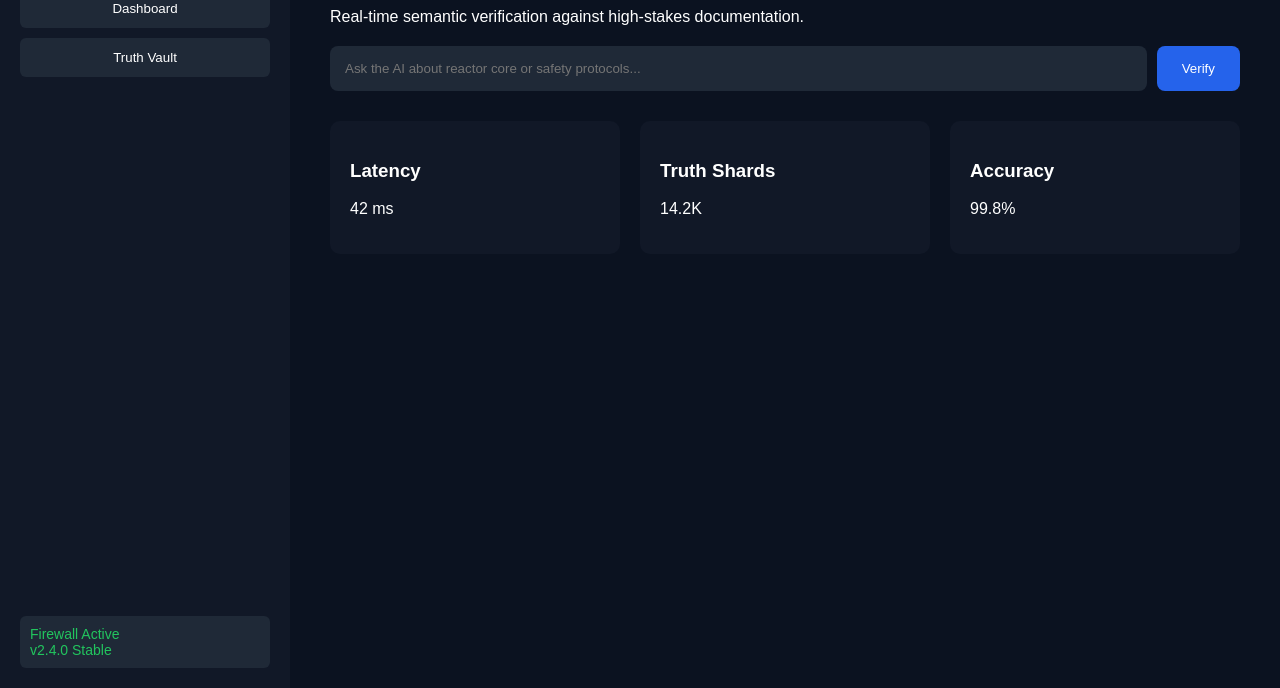
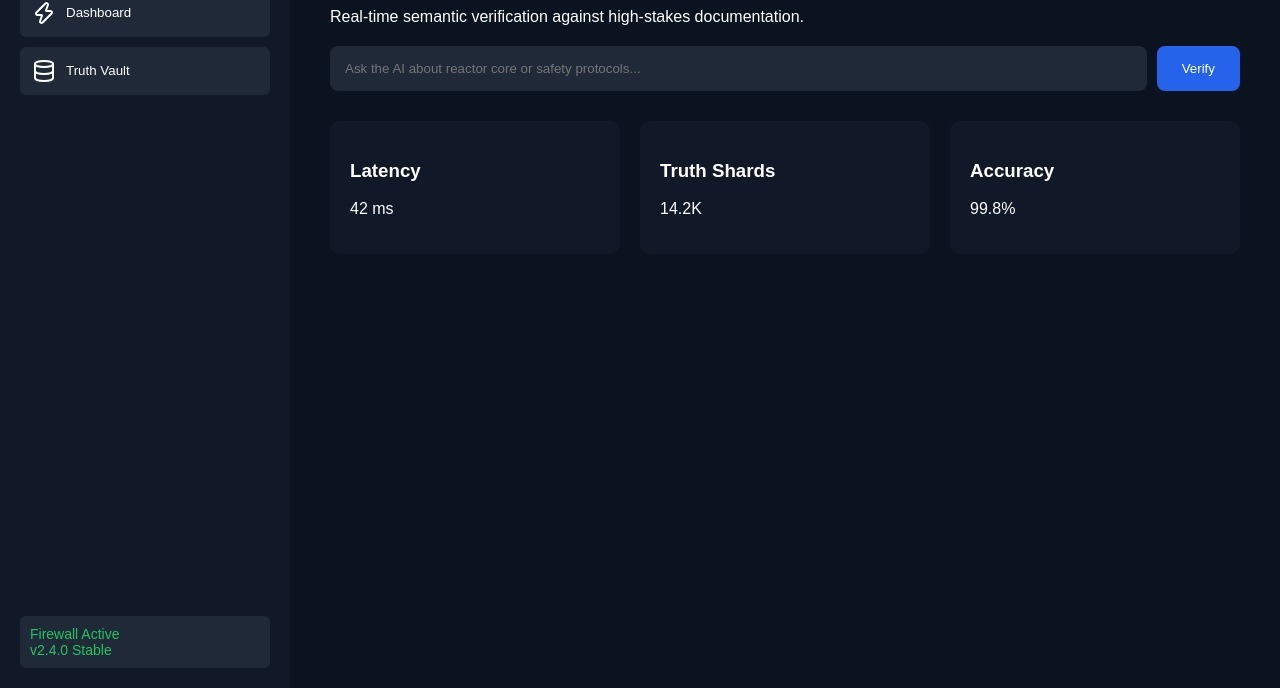
Before and after one commit to JoyalJohny509/deadman, a plain HTML site: page index.html in a window 1280 px wide. Shown: the part 112-800 px from the top of the page. Drawn offline with nearby package versions, Linux system fonts and the light colour scheme.

Commit message:
Modified styling

```diff
--- a/index.html
+++ b/index.html
@@ -3,6 +3,7 @@
 <head>
 <title>VIGILANT.ai</title>
 <link rel="stylesheet" href="style.css">
+<script src="https://unpkg.com/lucide@latest"></script>
 </head>
 
 <body>
@@ -16,8 +17,8 @@
 <h2>🛡 VIGILANT.ai</h2>
 
 <div class="menu">
-<button onclick="showPage('dashboard')">Dashboard</button>
-<button onclick="showPage('vault')">Truth Vault</button>
+<button onclick="showPage('dashboard')"><i data-lucide="zap"></i> Dashboard</button>
+<button onclick="showPage('vault')"><i data-lucide="database"></i> Truth Vault</button>
 </div>
 
 </div>
@@ -114,6 +115,8 @@ v2.4.0 Stable
 </div>
 
 <script src="script.js"></script>
-
+<script>
+lucide.createIcons();
+</script>
 </body>
 </html>
--- a/style.css
+++ b/style.css
@@ -131,3 +131,14 @@ display:block;
 margin-top:20px;
 font-size:18px;
 }
+
+.menu button{
+display:flex;
+align-items:center;
+gap:10px;
+}
+
+.menu i{
+width:18px;
+height:18px;
+}
```
